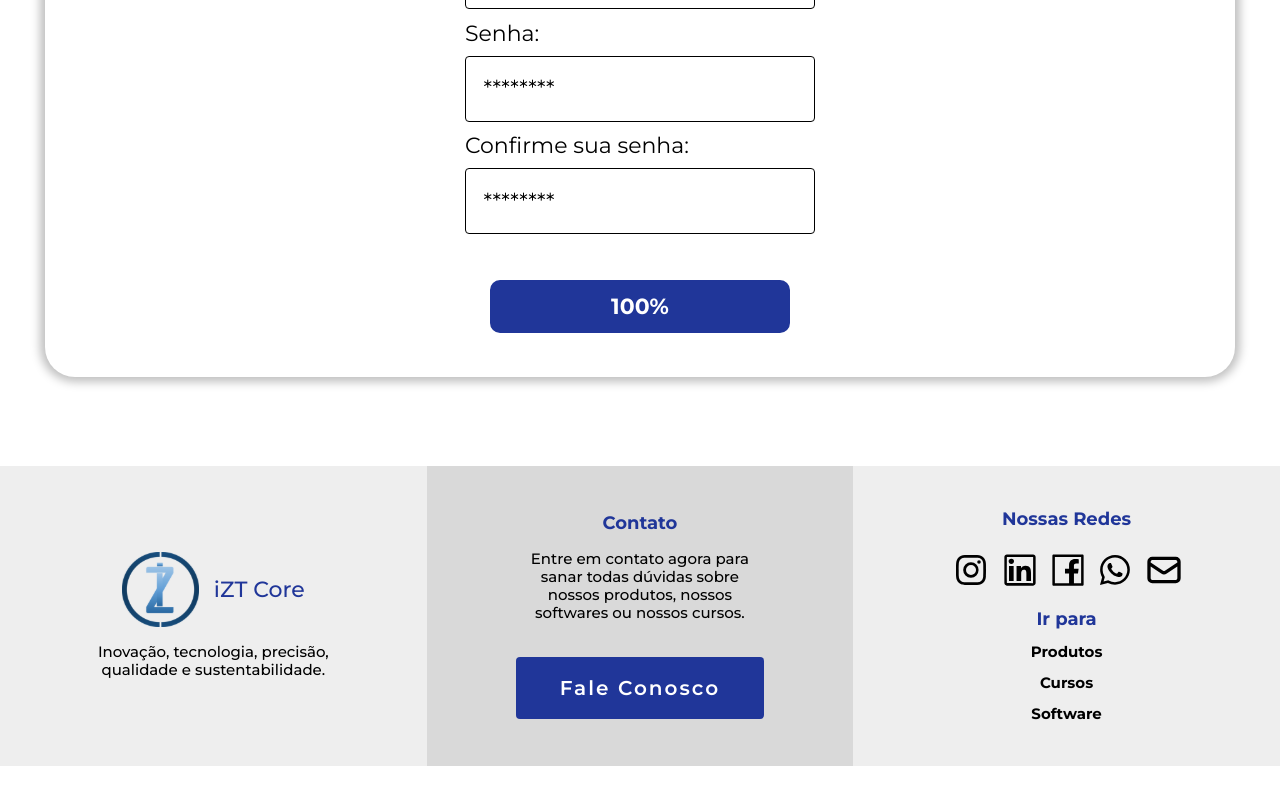
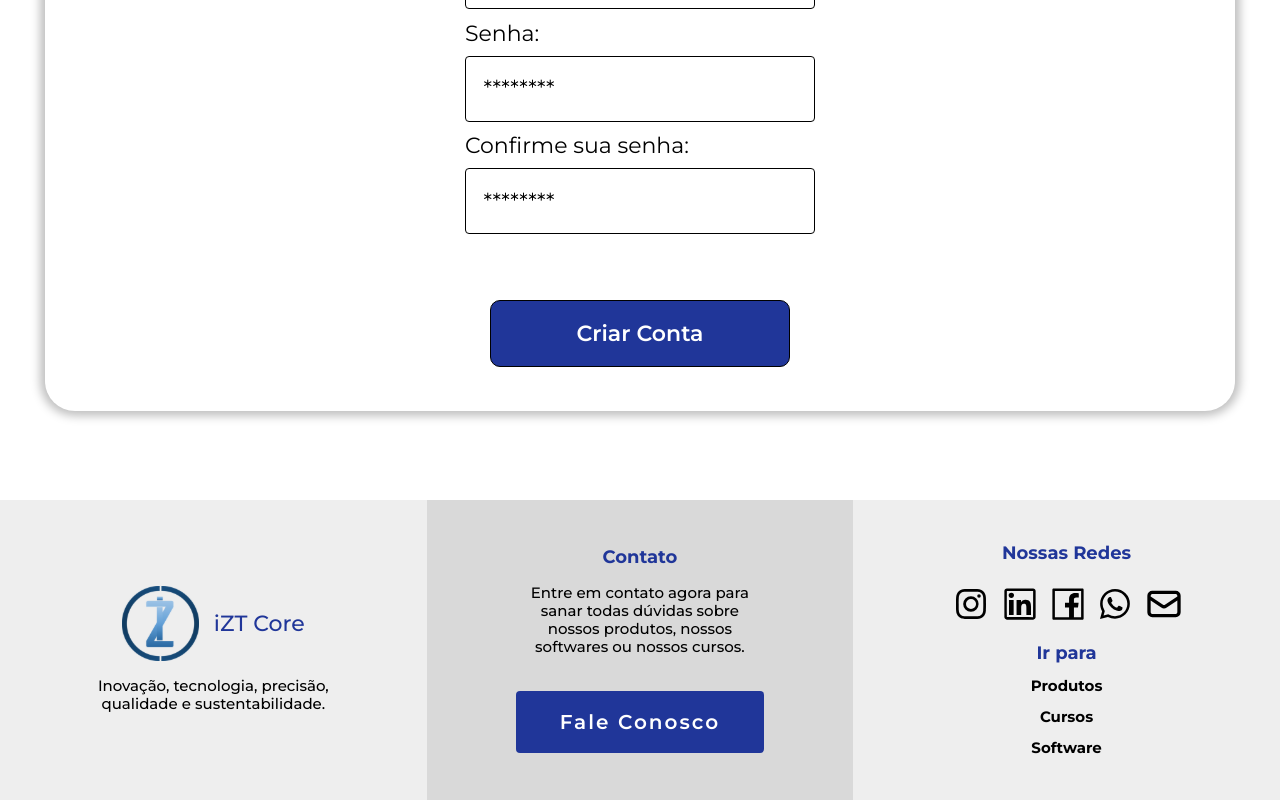
Before and after one commit to cpejr/IZT-web-frontend, a React (Vite) app: page /cadastro in a window 1280 px wide. Shown: the part 1141-1941 px from the top of the page. Before the commit the page ends 1907 px from the top, so only its background shows below. Built offline with nearby package versions, Linux system fonts and the light colour scheme; no server answers.

Commit message:
fix: register loading

```diff
--- a/src/components/common/SubmitButton/SubmitButton.jsx
+++ b/src/components/common/SubmitButton/SubmitButton.jsx
@@ -2,12 +2,10 @@ import PropTypes from 'prop-types';
 
 import { SubmitSpace, Button } from './Styles';
 
-export default function SubmitButton({ name = '100%', relativeWidth }) {
+export default function SubmitButton({ relativeWidth }) {
   return (
     <SubmitSpace>
-      <Button type="submit" relativeWidth={relativeWidth}>
-        {name}
-      </Button>
+      <Button type="submit" relativeWidth={relativeWidth} />
     </SubmitSpace>
   );
 }
--- a/src/pages/Register/Register.jsx
+++ b/src/pages/Register/Register.jsx
@@ -5,7 +5,7 @@ import { useNavigate } from 'react-router-dom';
 import { toast } from 'react-toastify';
 
 import IZTLogo from '../../assets/IZTLogo.svg';
-import { RegisterInput, SubmitButton } from '../../components/common';
+import { RegisterInput } from '../../components/common';
 import { useCreateUser } from '../../hooks/query/users';
 import {
   Page,
@@ -16,6 +16,8 @@ import {
   DataEntry,
   Form,
   Subtitle,
+  ButtonDiv,
+  SubmitButton,
 } from './Styles';
 import { buildRegisterErrorMessage, registerValidationSchema } from './utils';
 
@@ -150,6 +152,7 @@ export default function Register() {
               />
             </FormColumn>
           </DataEntry>
+          <ButtonDiv>
             <SubmitButton disabled={isLoading} type="submit">
               {isLoading ? (
                 <>
@@ -163,9 +166,10 @@ export default function Register() {
                   Carregando
                 </>
               ) : (
-              'Entrar'
+                'Criar Conta'
               )}
             </SubmitButton>
+          </ButtonDiv>
         </Form>
       </Container>
     </Page>
--- a/src/pages/Register/Styles.js
+++ b/src/pages/Register/Styles.js
@@ -90,6 +90,15 @@ export const Form = styled.form`
   }
 `;
 
+export const ButtonDiv = styled.div`
+  display: flex;
+  flex-direction: row;
+  align-items: center;
+  justify-content: center;
+  width: 100%;
+  height: fit-content;
+`;
+
 export const SubmitButton = styled.button`
   display: flex;
   justify-content: center;
@@ -98,7 +107,7 @@ export const SubmitButton = styled.button`
 
   width: 100%;
   max-width: 300px;
-  height: 53px;
+  height: 67px;
 
   border: 1px solid #000000;
   border-radius: 10px;
@@ -119,6 +128,5 @@ export const SubmitButton = styled.button`
     justify-content: center;
     width: 100%;
     font-size: 1em;
-    height: 38px;
   }
 `;
```
Lines whose indentation alone changed are shown as unchanged.
